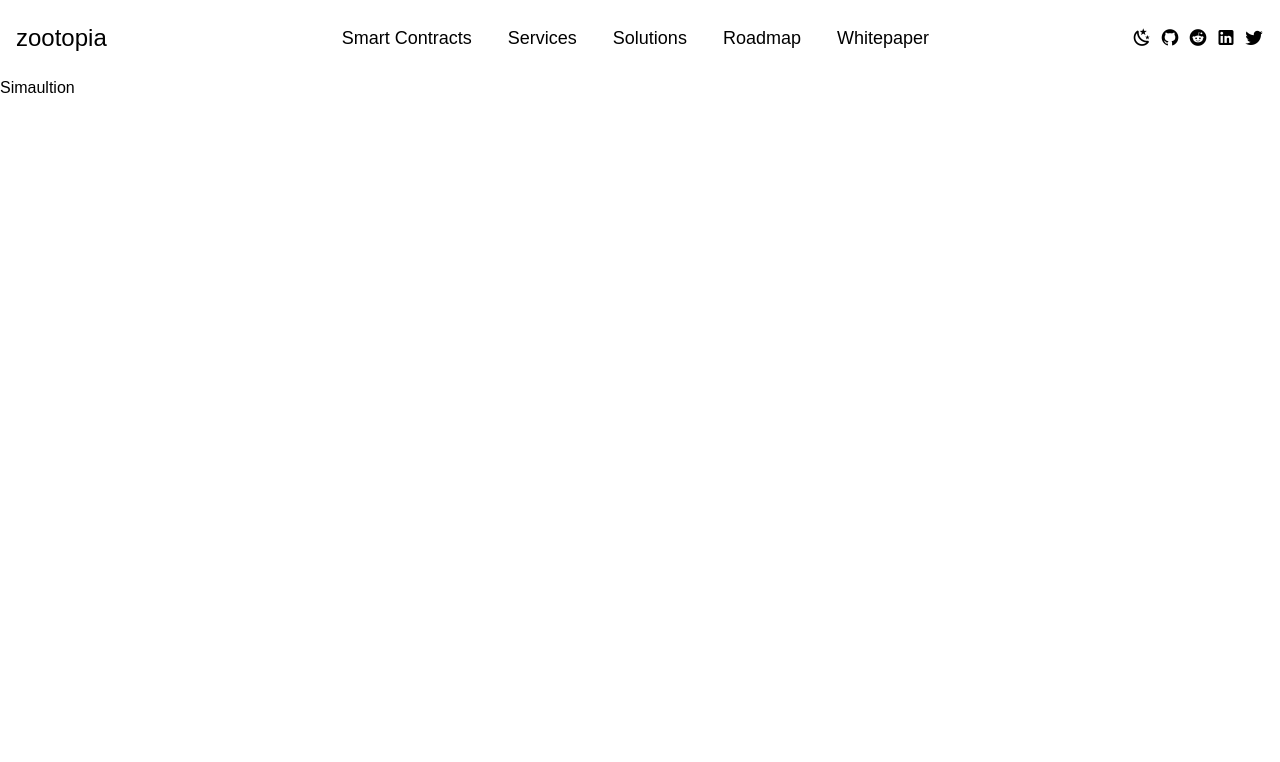
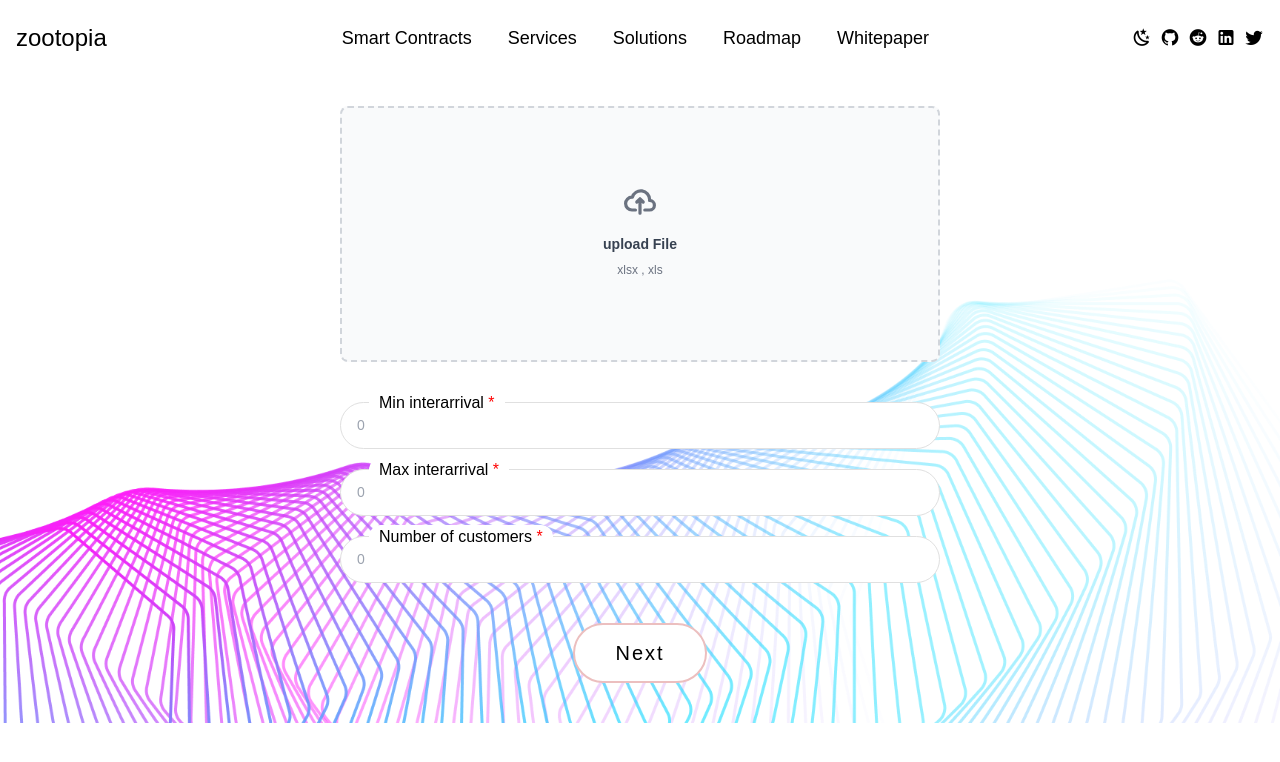
Before and after one commit to moh123mos/system-simulation, a Vue app: page /Beginner/create-analysis/ in a window 1280 px wide. Shown: the top 762 px of the page. Built offline with nearby package versions, Linux system fonts and the light colour scheme; a web font is replaced by a local one.

Commit message:
create-analysis

```diff
--- a/src/views/createAnalysis.vue
+++ b/src/views/createAnalysis.vue
@@ -1,10 +1,124 @@
 <template>
-  <div class="">
-    <h1>Simaultion</h1>
+  <!-- input file -->
+  <div class="create-analysis  pb-[80px]">
+    <div class="input">
+      <div class="flex items-center justify-center w-full">
+        <label for="dropzone-file" class="flex flex-col items-center justify-center w-full h-64 border-2 border-gray-300 border-dashed rounded-lg cursor-pointer bg-gray-50 dark:hover:bg-gray-800 dark:bg-gray-700 hover:bg-gray-100 dark:border-gray-600 dark:hover:border-gray-500 dark:hover:bg-gray-600">
+            <div class="flex flex-col items-center justify-center pt-5 pb-6">
+                <svg class="w-8 h-8 mb-4 text-gray-500 dark:text-gray-400" aria-hidden="true" xmlns="http://www.w3.org/2000/svg" fill="none" viewBox="0 0 20 16">
+                    <path stroke="currentColor" stroke-linecap="round" stroke-linejoin="round" stroke-width="2" d="M13 13h3a3 3 0 0 0 0-6h-.025A5.56 5.56 0 0 0 16 6.5 5.5 5.5 0 0 0 5.207 5.021C5.137 5.017 5.071 5 5 5a4 4 0 0 0 0 8h2.167M10 15V6m0 0L8 8m2-2 2 2"/>
+                </svg>
+                <p class="mb-2 text-sm text-gray-700 dark:text-gray-400"><span class="font-semibold">upload File</span></p>
+                <p class="text-xs text-gray-500 dark:text-gray-400">xlsx , xls</p>
+            </div>
+            <input id="dropzone-file" type="file" class="hidden" />
+        </label>
+      </div>
+    </div>
+    <!-- Input Digits -->
+    <div class="session-input-container">
+      <div class="session-input-wrapper">
+        <label for="min" class="session-label duration-300 bg-white dark:bg-black text-black dark:text-white">Min interarrival<span class="required"> * </span></label>
+        <input id="min" type="number" placeholder="0" class="border rounded p-2 duration-300 bg-white dark:bg-black text-black dark:text-white" />
+      </div>
+      <div class="session-input-wrapper">
+        <label for="max" class="session-label duration-300 bg-white dark:bg-black text-black dark:text-white">Max interarrival<span class="required"> * </span></label>
+        <input id="max" type="number" placeholder="0" class="border rounded p-2 duration-300 bg-white dark:bg-black text-black dark:text-white" />
+      </div>
+      <div class="session-input-wrapper">
+        <label for="customer" class="session-label duration-300 bg-white dark:bg-black text-black dark:text-white">Number of customers<span class="required"> * </span></label>
+        <input id="customer" type="number" placeholder="0" class="border rounded p-2 duration-300 bg-white dark:bg-black text-black dark:text-white" />
+      </div>
+    </div>
+    <!-- Button -->
+    <button class="next  bg-white dark:bg-black "> Next </button>
   </div>
 </template>
 <style lang="scss">
+  .create-analysis {
+    background-image: url("@/assets/images/Photo.png");
+    background-size: cover;
+    background-position: center bottom;
+    background-repeat: no-repeat;
+    text-align: center;
+    z-index: 1;
+  }
+  .input {
+    width: 600px;
+    margin: 30px auto 40px auto;
+  }
+  .session-input-container {
+    display: flex;
+    flex-direction: column;
+    width: 100%;
+    max-width: 600px;
+    margin: 20px auto;
+  }
+  .session-input-wrapper {
+    position: relative;
+  }
+  .session-label {
+    position: absolute;
+    font-size: 16px;
+    color: #0000ff;
+    top: -11px;
+    left: 29px;
+    background-color: transparent;
+    padding: 0 10px;
+    border-radius: 40px;
+  }
+  .required {
+    color: red;
+  }
+  .session-input-wrapper input {
+    width: 100%;
+    padding: 12px 16px;
+    font-size: 14px;
+    color: black;
+    border: 1px solid #e0e0e0;
+    border-radius: 30px;
+    outline: none;
+    appearance: none;
+    cursor: pointer;
+    margin-bottom: 20px;
+  }
+  .session-input-wrapper input:focus {
+    border-color: rgb(55 65 81);
+    box-shadow: 0 0 4px rgba(0, 86, 179, 0.8);
+  }
+  .next {
+      display: block;
+      margin: auto;
+      background-color: #D94FD5;
+      margin-top: 10px;
+      padding: 13px 40px;
+      border-radius: 50px;
+      font-size:20px;
+      letter-spacing: 2px;
+      background-color: black;
+      border: 2px solid #D94FD5;
+      position: relative;
+      margin-bottom: -40px;
+      animation: borderAnimation 4s linear infinite;
+    }
 
+    @keyframes borderAnimation {
+      0% {
+        border-color: #FF3BFF;
+      }
+      25% {
+        border-color: #ECBFBF;
+      }
+      50% {
+        border-color: #5C24FF;
+      }
+      75% {
+        border-color: #D94FD5;
+      }
+      100% {
+        border-color: #FF3BFF;
+      }
+    }
 </style>
 
 <script setup>
```
Also changed, not shown: src/assets/images/Photo.png (added).
